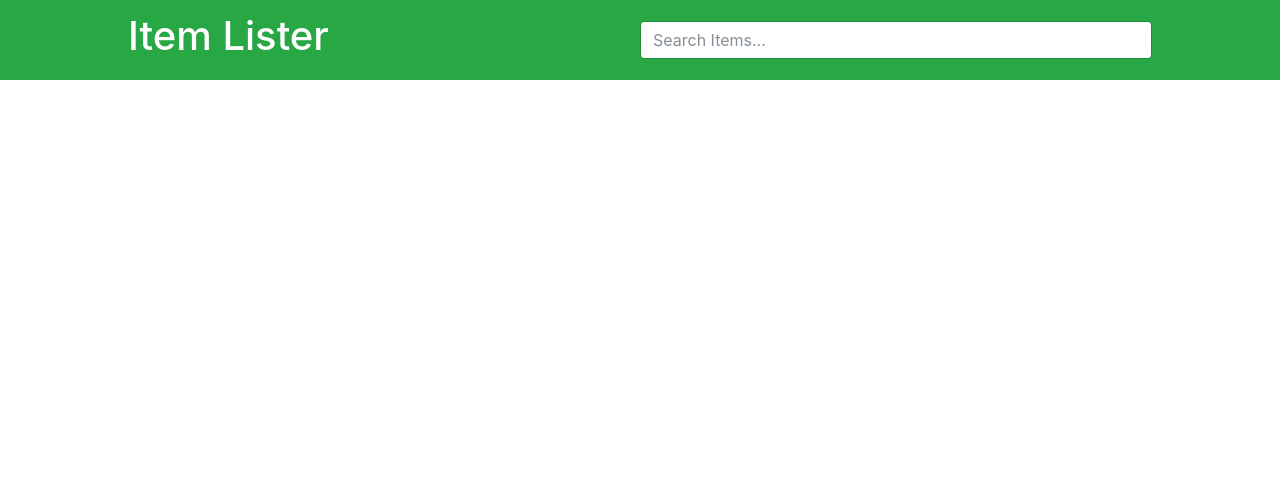
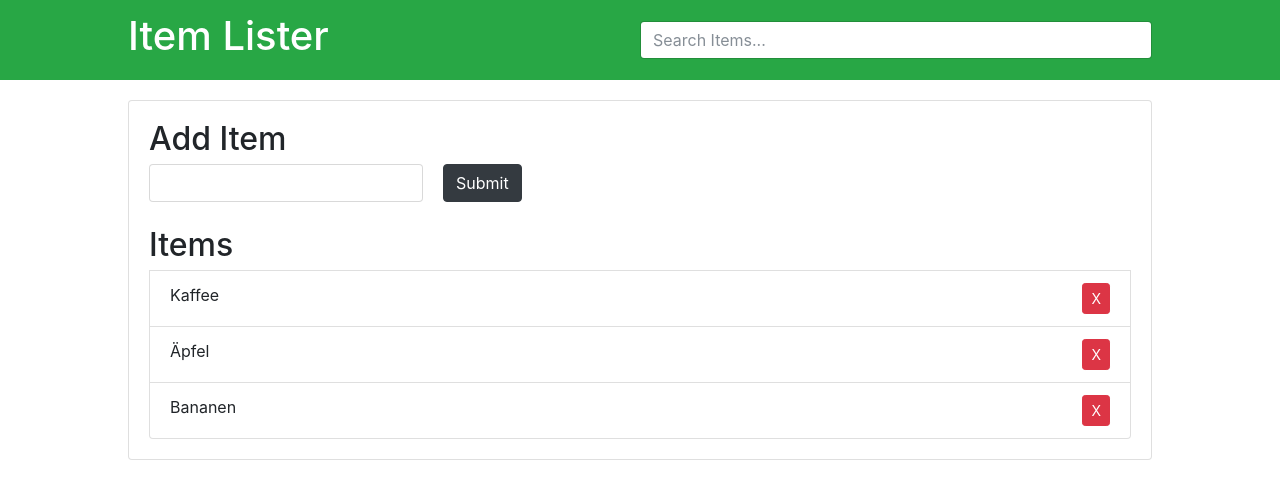
Before and after one commit to seiwaldm/dom-project-vue, a Vue app: page / in a window 1280 px wide. Shown: the top 498 px of the page. Built offline with nearby package versions, Linux system fonts and the light colour scheme.

Commit message:
added basic functionality

```diff
--- a/package.json
+++ b/package.json
@@ -9,7 +9,8 @@
   },
   "dependencies": {
     "core-js": "^3.6.5",
-    "vue": "^3.0.0"
+    "vue": "^3.0.0",
+    "vuex": "^4.0.2"
   },
   "devDependencies": {
     "@vue/cli-plugin-babel": "~4.5.0",
--- a/src/App.vue
+++ b/src/App.vue
@@ -1,23 +1,23 @@
 <template>
   <TheHeader></TheHeader>
+  <TheMainSection></TheMainSection>
 </template>
 
 <script>
 import TheHeader from "./components/TheHeader.vue";
+import TheMainSection from "./components/TheMainSection.vue";
 
 export default {
   name: "App",
   components: {
     TheHeader,
+    TheMainSection,
   },
 };
 </script>
 
 <style>
 @import url("https://maxcdn.bootstrapcdn.com/bootstrap/4.0.0-beta/css/bootstrap.min.css");
-
-body {
-}
 
 #app {
   display: grid;
--- /dev/null
+++ b/src/components/ItemList.vue
@@ -0,0 +1,28 @@
+// quasi eine generische Liste von Items - keine extra Logik/Funktion // lädt
+Strings/Daten aus dem vuex-store (this.$store.state) und zeigt sie als Liste an
+
+<template>
+  <ul class="tabcontent list-group">
+    <h2>Items</h2>
+    <SingleItem
+      v-for="item in list"
+      :key="item.name"
+      :name="item.name"
+    ></SingleItem>
+  </ul>
+</template>
+
+<script>
+import SingleItem from "./SingleItem.vue";
+
+export default {
+  components: { SingleItem },
+  computed: {
+    list() {
+      return this.$store.state.list;
+    },
+  },
+};
+</script>
+
+<style scoped></style>
--- /dev/null
+++ b/src/components/SingleItem.vue
@@ -0,0 +1,39 @@
+//ein einfaches Item... //es erhält seinen namen über eine prop (!=computed
+property) aus der ItemList //Bei einem Klick auf den X-Button löst es eine
+action in vuex aus
+
+<template>
+  <li v-if="containsFilter" class="list-group-item">
+    {{ name }}
+    <button
+      class="btn btn-danger btn-sm float-right delete"
+      @click="deleteItem"
+    >
+      X
+    </button>
+  </li>
+</template>
+
+<script>
+export default {
+  props: ["name"],
+
+  methods: {
+    deleteItem() {
+      this.$store.dispatch("deleteItem", this.name);
+    },
+  },
+
+  //schönes Beispiel für computed properties (!= props) und v-if,
+  //Vergleiche name des Eintrags mit filter-Variable in vuex
+  computed: {
+    containsFilter() {
+      return this.name
+        .toLowerCase()
+        .includes(this.$store.state.filter.toLowerCase());
+    },
+  },
+};
+</script>
+
+<style scoped></style>
--- /dev/null
+++ b/src/components/TheAddItemForm.vue
@@ -0,0 +1,49 @@
+//das Formular zum Hinzufügen von Items //zusätzlich zur Verbindung mit vuex
+lokales Datenfeld
+
+<template>
+  <section class="form-section">
+    <h2>Add Item</h2>
+    <form action="" class="form-inline">
+      <input
+        type="text"
+        name="newItem"
+        class="form-control new-item"
+        v-model="newItem"
+      />
+      <input
+        type="submit"
+        value="Submit"
+        class="btn btn-dark"
+        @click.prevent="addItem"
+      />
+    </form>
+  </section>
+</template>
+
+<script>
+export default {
+  data() {
+    return {
+      newItem: "",
+    };
+  },
+  methods: {
+    addItem() {
+      if (this.newItem !== "") {
+        this.$store.dispatch("addItem", this.newItem);
+        this.newItem = "";
+      }
+    },
+  },
+};
+</script>
+
+<style scoped>
+.form-section {
+  margin-bottom: 20px;
+}
+.new-item {
+  margin-right: 20px;
+}
+</style>
--- a/src/components/TheHeader.vue
+++ b/src/components/TheHeader.vue
@@ -1,17 +1,24 @@
+//Ein simpler Header. //verwendet die Klasse .app-header für das Styling,
+anstatt dem Typ header -> bessere Performance
+(https://vuejs.org/v2/style-guide/#Element-selectors-with-scoped-use-with-caution)
+
 <template>
-  <header class="bg-success text-white">
+  <header class="app-header bg-success text-white">
     <h1>Item Lister</h1>
-
-    <input type="text" class="form-control" placeholder="Search Items..." />
+    <TheListFilter></TheListFilter>
   </header>
 </template>
 
 <script>
-export default {};
+import TheListFilter from "./TheListFilter.vue";
+
+export default {
+  components: { TheListFilter },
+};
 </script>
 
 <style scoped>
-header {
+.app-header {
   grid-column: span 3;
   display: grid;
   grid-template-columns: 40vw 40vw;
--- /dev/null
+++ b/src/components/TheListFilter.vue
@@ -0,0 +1,29 @@
+//legt den Filter im this.$store.state fest //verwendet get() und set(value) für
+die Kombination von v-model mit vuex
+//(https://next.vuex.vuejs.org/guide/forms.html#two-way-computed-property)
+
+<template>
+  <input
+    type="text"
+    class="form-control"
+    v-model="filter"
+    placeholder="Search Items..."
+  />
+</template>
+
+<script>
+export default {
+  computed: {
+    filter: {
+      get() {
+        return this.$store.state.filter;
+      },
+      set(value) {
+        this.$store.dispatch("updateFilter", value);
+      },
+    },
+  },
+};
+</script>
+
+<style scoped></style>
--- /dev/null
+++ b/src/components/TheMainSection.vue
@@ -0,0 +1,23 @@
+<template>
+  <main class="card card-body main-section">
+    <TheAddItemForm></TheAddItemForm>
+    <ItemList></ItemList>
+  </main>
+</template>
+
+<script>
+import ItemList from "./ItemList.vue";
+import TheAddItemForm from "./TheAddItemForm.vue";
+
+export default {
+  components: { ItemList, TheAddItemForm },
+};
+</script>
+
+<style scoped>
+.main-section {
+  grid-area: 2 / 2;
+  display: grid;
+  grid-row-gap: 5px;
+}
+</style>
--- a/src/main.js
+++ b/src/main.js
@@ -1,4 +1,46 @@
-import { createApp } from 'vue'
-import App from './App.vue'
+import { createApp } from 'vue';
+import { createStore } from 'vuex';
 
-createApp(App).mount('#app')
+import App from './App.vue';
+
+const store = createStore({
+    state() {
+        return {
+            list: [{ name: "Kaffee" }, { name: "Äpfel" }, { name: "Bananen" }],
+            filter: ""
+        };
+    },
+
+    //die eigentlichen "setter"
+    mutations: {
+        deleteItem(state, toDelete) {
+            state.list = state.list.filter(item => {
+                return item.name !== toDelete;
+            });
+        },
+        updateFilter (state, filter) {
+            state.filter = filter;
+        },
+        addItem(state, newItem) {
+            state.list.push({ name: newItem });
+        }
+    },
+
+    //brauchen wir für asynchronen Code -> IMMER verwenden!
+    actions: {
+        deleteItem(context, toDelete) {
+            context.commit("deleteItem", toDelete);
+        },
+        updateFilter(context, filter) {
+            context.commit("updateFilter", filter);
+        },
+        addItem(context, newItem) {
+            context.commit("addItem", newItem);
+        }
+    }
+});
+
+
+const app = createApp(App);
+app.use(store);
+app.mount('#app');
```
Also changed, not shown: 1 other file (tests, documents, lock files or other folders).
